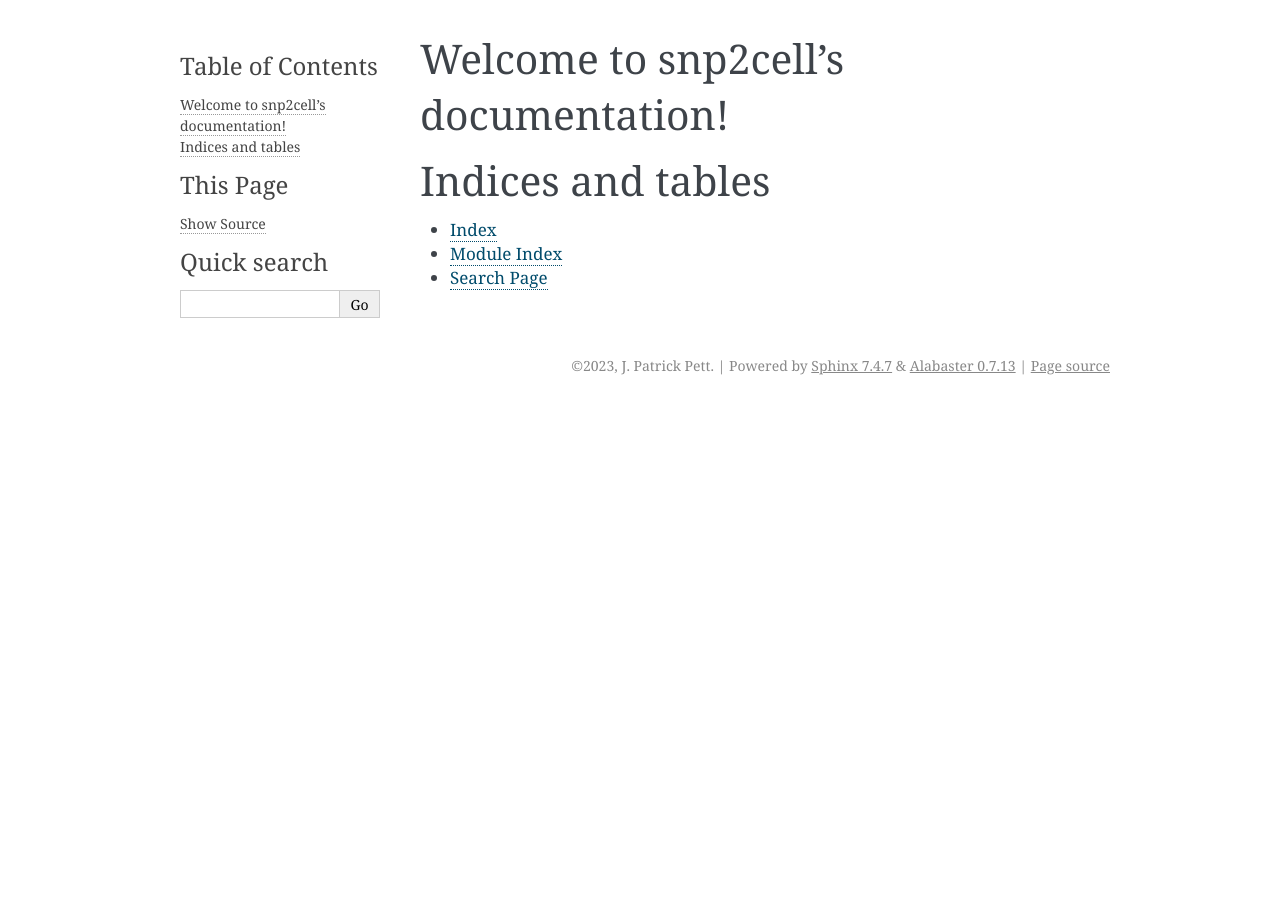
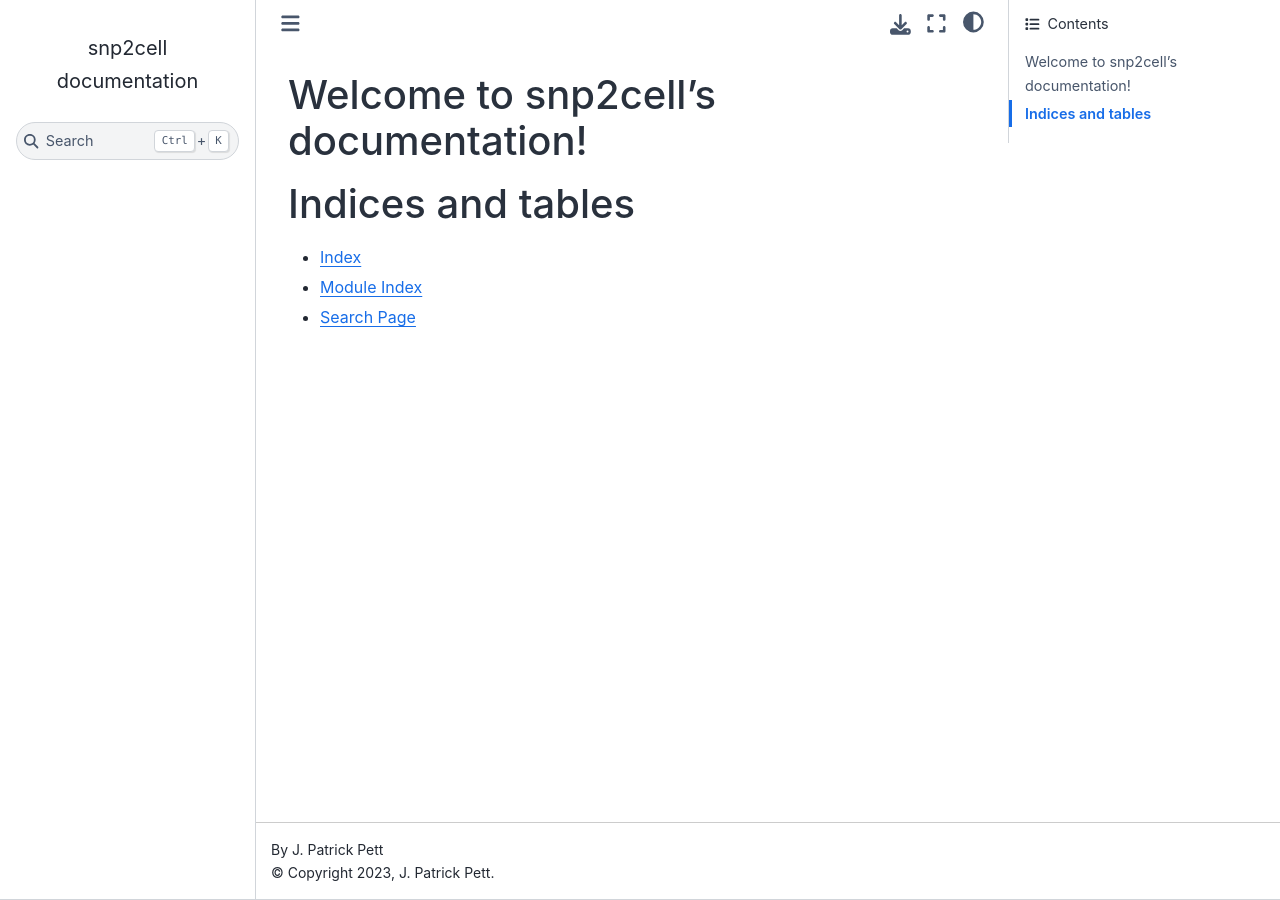
Before and after one commit to Teichlab/snp2cell, a Sphinx documentation site: the page built from docs/source/index.rst, in a window 1280 px wide. Built offline with Sphinx 7.4.7 and the Sphinx Book theme 1.1.4, drawn with Linux system fonts in a browser that asks for light colours.

Commit message:
change sphinx settings and theme

```diff
--- a/docs/source/conf.py
+++ b/docs/source/conf.py
@@ -2,6 +2,16 @@
 #
 # For the full list of built-in configuration values, see the documentation:
 # https://www.sphinx-doc.org/en/master/usage/configuration.html
+
+# -- Path setup --------------------------------------------------------------
+# If extensions (or modules to document with autodoc) are in another directory,
+# add these directories to sys.path here. If the directory is relative to the
+# documentation root, use os.path.abspath to make it absolute, like shown here.
+#
+import os
+import sys
+sys.path.insert(0, os.path.abspath('..'))
+sys.path.insert(0, os.path.abspath('../../'))
 
 # -- Project information -----------------------------------------------------
 # https://www.sphinx-doc.org/en/master/usage/configuration.html#project-information
@@ -11,17 +21,46 @@
 author = 'J. Patrick Pett'
 
 # -- General configuration ---------------------------------------------------
-# https://www.sphinx-doc.org/en/master/usage/configuration.html#general-configuration
 
-extensions = []
+# Add any Sphinx extension module names here, as strings. They can be
+# extensions coming with Sphinx (named 'sphinx.ext.*') or your custom
+# ones.
 
+extensions = [
+    "sphinx.ext.mathjax",
+    "sphinx.ext.autodoc",
+    "sphinx.ext.coverage",
+    "sphinx.ext.napoleon",
+    "sphinx.ext.autosectionlabel",
+    "nbsphinx",
+    "myst_parser",
+    "sphinx_copybutton",
+]
+
+# use language set by highlight directive if no language is set by role
+inline_highlight_respect_highlight = False
+
+# use language set by highlight directive if no role is set
+inline_highlight_literals = False
+
+# Add any paths that contain templates here, relative to this directory.
 templates_path = ['_templates']
-exclude_patterns = []
 
+# List of patterns, relative to source directory, that match files and
+# directories to ignore when looking for source files.
+# This pattern also affects html_static_path and html_extra_path.
+exclude_patterns = ['_build', 'Thumbs.db', '.DS_Store']
 
 
 # -- Options for HTML output -------------------------------------------------
-# https://www.sphinx-doc.org/en/master/usage/configuration.html#options-for-html-output
 
-html_theme = 'alabaster'
+# The theme to use for HTML and HTML Help pages.  See the documentation for
+# a list of builtin themes.
+#
+html_theme = 'sphinx_book_theme'
+
+
+# # Add any paths that contain custom static files (such as style sheets) here,
+# # relative to this directory. They are copied after the builtin static files,
+# # so a file named "default.css" will overwrite the builtin "default.css".
 html_static_path = ['_static']
```
